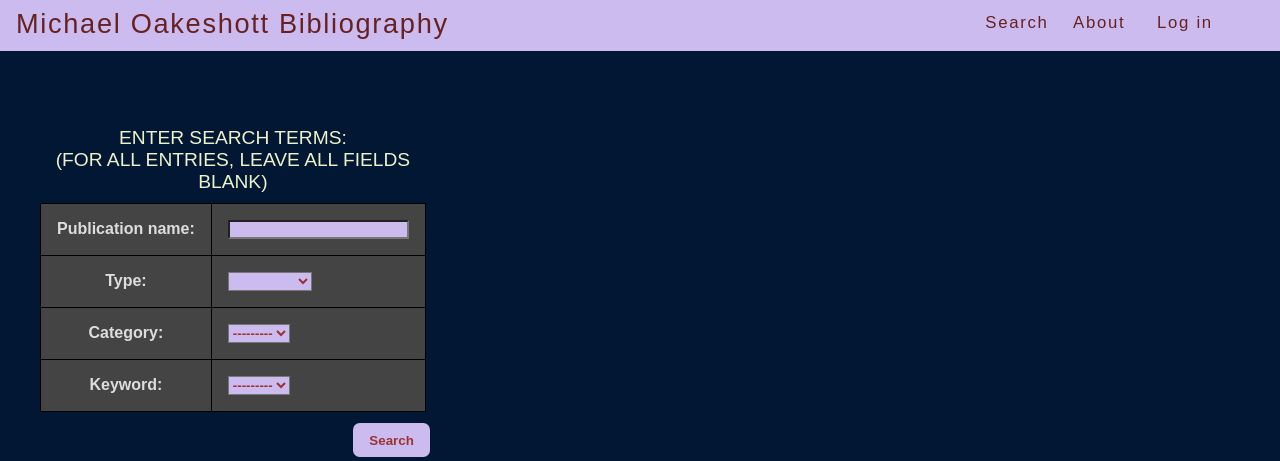
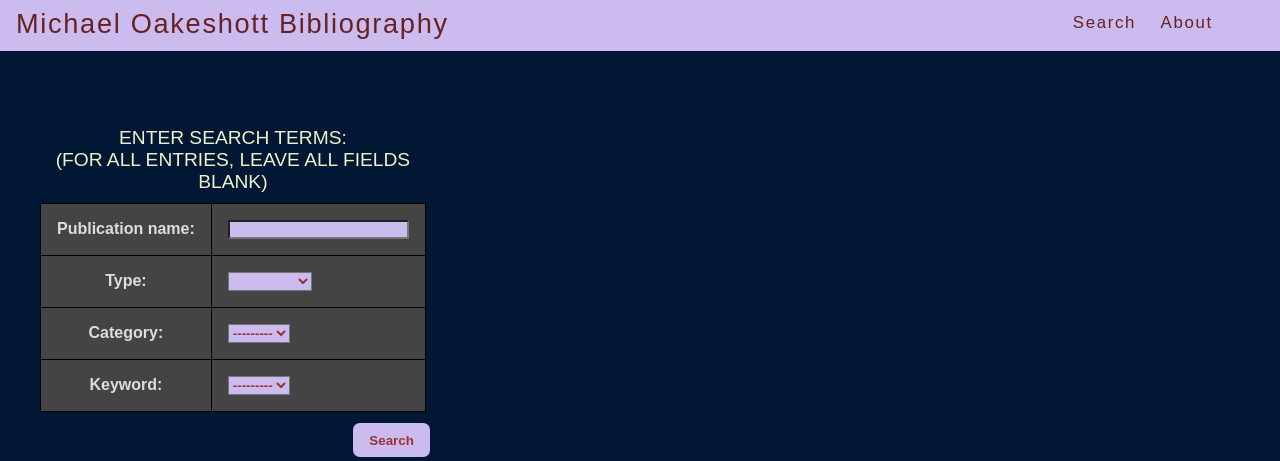
Before and after one commit to gcallah/biblio_engine, a Django app: page /oakeshott/ in a window 1280 px wide. Shown: the top 461 px of the page. Run offline with Django 3.2, Linux system fonts and the light colour scheme; data that the repository does not hold is empty.

Commit message:
Remove Log in link from site header
Co-Authored-By: Claude Opus 5.5 <noreply@anthropic.com>

```diff
--- a/berkeley/templates/base.html
+++ b/berkeley/templates/base.html
@@ -19,8 +19,6 @@
           <a href="/oakeshott/">Search</a>
           &nbsp;&nbsp;
           <a href="/oakeshott/about/">About</a>
-          &nbsp; &nbsp;
-          <a href="http://www.thedevopscourse.com/participants/login">Log in</a>
         </div>
       </div>
       <br /><br /><br />
```
